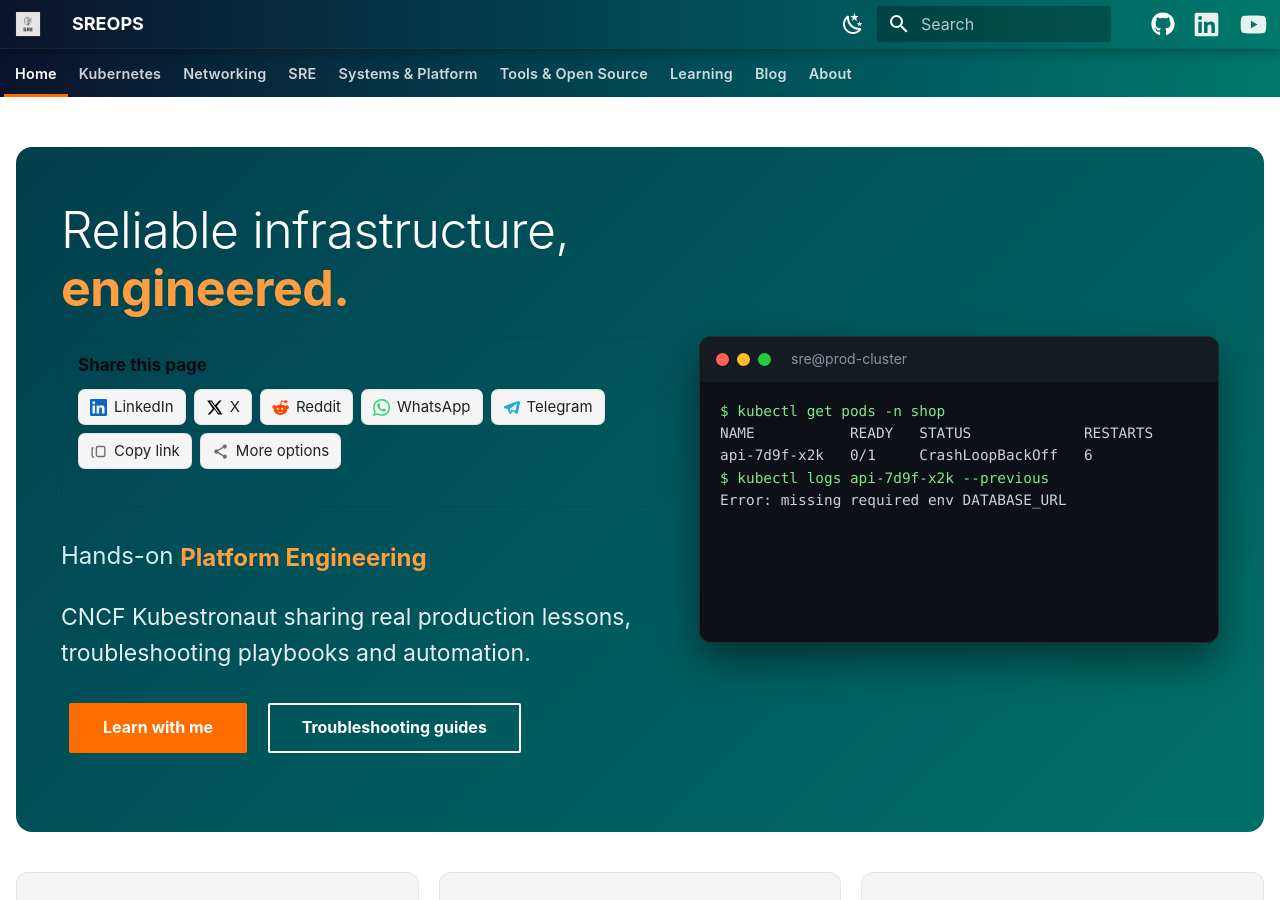
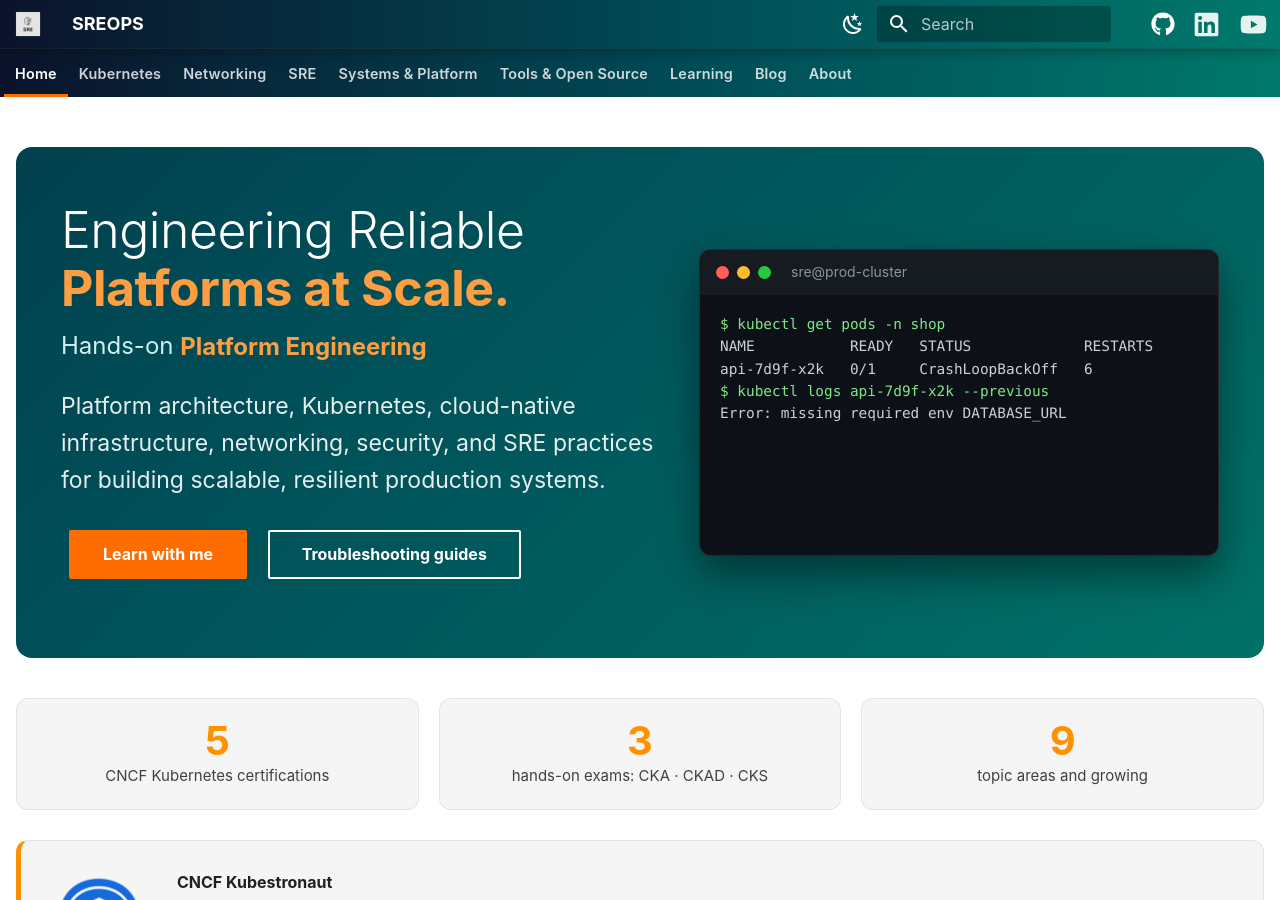
Before and after one commit to sinhatarak/sreops, an MkDocs documentation site: the page built from docs/index.md, in a window 1280 px wide and 900 px high. Built offline with MkDocs 1.6.1 and Material for MkDocs 9.7.7, drawn with Linux system fonts in a browser that asks for light colours; comment, search, counter and statistics services are not loaded.

Commit message:
Update homepage and share widget

```diff
--- a/docs/index.md
+++ b/docs/index.md
@@ -8,11 +8,11 @@
 
 <div class="hero-copy" markdown>
 
-# Reliable infrastructure, **engineered.**
+# Engineering Reliable **Platforms at Scale.**
 
 <p class="hero-roles">Hands-on <span class="rotator"><span>Kubernetes</span><span>SRE</span><span>Platform Engineering</span><span>Cloud Security</span><span>Python &amp; Go</span><span>Kubernetes</span></span></p>
 
-CNCF Kubestronaut sharing real production lessons, troubleshooting playbooks and automation.
+Platform architecture, Kubernetes, cloud-native infrastructure, networking, security, and SRE practices for building scalable, resilient production systems.
 { .hero-sub }
 
 [Learn with me](services.md){ .md-button .md-button--primary }
--- a/docs/javascripts/share.js
+++ b/docs/javascripts/share.js
@@ -4,9 +4,7 @@
   const icons = {
     linkedin: '<svg viewBox="0 0 24 24" aria-hidden="true"><path fill="currentColor" d="M20.45 20.45h-3.56v-5.57c0-1.33-.02-3.04-1.85-3.04-1.85 0-2.13 1.45-2.13 2.94v5.67H9.35V9h3.42v1.56h.05c.48-.9 1.64-1.85 3.37-1.85 3.6 0 4.26 2.37 4.26 5.46v6.28ZM5.34 7.43a2.06 2.06 0 1 1 0-4.12 2.06 2.06 0 0 1 0 4.12ZM7.12 20.45H3.56V9h3.56v11.45ZM22.22 0H1.77C.79 0 0 .77 0 1.73v20.54C0 23.23.79 24 1.77 24h20.44c.98 0 1.79-.77 1.79-1.73V1.73C24 .77 23.2 0 22.22 0Z"/></svg>',
     x: '<svg viewBox="0 0 24 24" aria-hidden="true"><path fill="currentColor" d="M18.9 2H22l-6.78 7.75L23.2 22h-6.25l-4.9-7.44L5.54 22H2.4l7.25-8.29L1.8 2h6.4l4.43 6.78L18.9 2Zm-1.1 18h1.73L7.27 3.88H5.42L17.8 20Z"/></svg>',
-    reddit: '<svg viewBox="0 0 24 24" aria-hidden="true"><path fill="currentColor" d="M24 12a3 3 0 0 0-5.1-2.14 11.8 11.8 0 0 0-5.8-1.8l1-4.7 3.26.7a2.1 2.1 0 1 0 .22-1.2l-4-.86a.62.62 0 0 0-.74.47l-1.16 5.45a11.9 11.9 0 0 0-5.62 1.85A3 3 0 1 0 2.8 14.4c-.05.3-.08.6-.08.9 0 4.1 4.16 7.42 9.3 7.42s9.3-3.32 9.3-7.42c0-.3-.03-.6-.08-.9A3 3 0 0 0 24 12ZM6.4 13.8a1.55 1.55 0 1 1 3.1 0 1.55 1.55 0 0 1-3.1 0Zm8.5 5.1a5.35 5.35 0 0 1-5.8 0 .62.62 0 0 1 .7-1.02 4.1 4.1 0 0 0 4.4 0 .62.62 0 1 1 .7 1.02Zm-.4-3.55a1.55 1.55 0 1 1 0-3.1 1.55 1.55 0 0 1 0 3.1Z"/></svg>',
     whatsapp: '<svg viewBox="0 0 24 24" aria-hidden="true"><path fill="currentColor" d="M20.52 3.48A11.82 11.82 0 0 0 12.1 0C5.55 0 .22 5.32.22 11.88c0 2.1.55 4.15 1.6 5.96L.12 24l6.3-1.65a11.9 11.9 0 0 0 5.68 1.45h.01c6.55 0 11.88-5.33 11.88-11.88 0-3.17-1.24-6.15-3.47-8.44ZM12.1 21.78h-.01a9.9 9.9 0 0 1-5.04-1.38l-.36-.21-3.74.98 1-3.65-.24-.37a9.83 9.83 0 0 1-1.51-5.27c0-5.47 4.45-9.92 9.92-9.92a9.86 9.86 0 0 1 7.02 2.91 9.86 9.86 0 0 1 2.9 7.02c0 5.47-4.45 9.89-9.94 9.89Zm5.44-7.42c-.3-.15-1.76-.87-2.03-.97-.27-.1-.47-.15-.67.15-.2.3-.77.97-.94 1.17-.17.2-.35.22-.65.07-.3-.15-1.26-.46-2.4-1.47-.89-.79-1.49-1.76-1.66-2.06-.17-.3-.02-.46.13-.61.13-.13.3-.35.45-.52.15-.17.2-.3.3-.5.1-.2.05-.37-.02-.52-.08-.15-.67-1.62-.92-2.22-.24-.58-.49-.5-.67-.51h-.57c-.2 0-.52.07-.79.37-.27.3-1.04 1.02-1.04 2.49s1.07 2.89 1.22 3.09c.15.2 2.1 3.2 5.09 4.49.71.31 1.26.49 1.69.63.71.23 1.36.2 1.87.12.57-.08 1.76-.72 2.01-1.42.25-.7.25-1.29.17-1.42-.07-.12-.27-.2-.57-.35Z"/></svg>',
-    telegram: '<svg viewBox="0 0 24 24" aria-hidden="true"><path fill="currentColor" d="M21.94 3.32a1.5 1.5 0 0 0-1.58-.23L2.05 10.2a1.5 1.5 0 0 0 .13 2.82l4.72 1.57 1.76 5.5a1.5 1.5 0 0 0 2.68.42l2.62-3.57 4.77 3.5a1.5 1.5 0 0 0 2.36-.9l3.03-14.7a1.5 1.5 0 0 0-2.18-1.52ZM9.6 14.02l9.2-7.2-7.57 8.75-.3 3.18-1.33-4.15Zm2.48 1.17 7.75-9.07-2.1 10.2-5.65-1.13Z"/></svg>',
     copy: '<svg viewBox="0 0 24 24" aria-hidden="true"><path fill="currentColor" d="M8 7a3 3 0 0 1 3-3h8a3 3 0 0 1 3 3v10a3 3 0 0 1-3 3h-8a3 3 0 0 1-3-3V7Zm3-1a1 1 0 0 0-1 1v10a1 1 0 0 0 1 1h8a1 1 0 0 0 1-1V7a1 1 0 0 0-1-1h-8ZM2 7a1 1 0 0 1 1-1h2v2H4v10a1 1 0 0 0 1 1h1v2H5a3 3 0 0 1-3-3V7Z"/></svg>',
     share: '<svg viewBox="0 0 24 24" aria-hidden="true"><path fill="currentColor" d="M18 16.08c-.76 0-1.44.3-1.96.77L8.91 12.7a3.2 3.2 0 0 0 0-1.39l7.05-4.11a3 3 0 1 0-.94-1.72L7.97 9.59a3 3 0 1 0 0 4.82l7.12 4.16a3 3 0 1 0 2.91-2.49Z"/></svg>'
   };
@@ -16,12 +14,8 @@
       `https://www.linkedin.com/sharing/share-offsite/?url=${encodeURIComponent(url)}`,
     x: (url, title) =>
       `https://twitter.com/intent/tweet?url=${encodeURIComponent(url)}&text=${encodeURIComponent(title)}`,
-    reddit: (url, title) =>
-      `https://www.reddit.com/submit?url=${encodeURIComponent(url)}&title=${encodeURIComponent(title)}`,
     whatsapp: (url, title) =>
-      `https://api.whatsapp.com/send?text=${encodeURIComponent(title + " " + url)}`,
-    telegram: (url, title) =>
-      `https://t.me/share/url?url=${encodeURIComponent(url)}&text=${encodeURIComponent(title)}`
+      `https://api.whatsapp.com/send?text=${encodeURIComponent(title + " " + url)}`
   };
 
   function addStyles() {
@@ -86,25 +80,14 @@
       .sreops-share__buttons a[data-share="x"] svg {
         color: #000000;
       }
-      .sreops-share__buttons a[data-share="reddit"] svg {
-        color: #FF4500;
-      }
       .sreops-share__buttons a[data-share="whatsapp"] svg {
         color: #25D366;
-      }
-      .sreops-share__buttons a[data-share="telegram"] svg {
-        color: #26A5E4;
       }
       .sreops-share__buttons button[data-share="copy"] svg,
       .sreops-share__buttons button[data-share="native"] svg {
         color: var(--md-default-fg-color--light, #666666);
       }
-      .sreops-share__status {
-        min-height: 1em;
-        margin-top: 8px;
-        color: var(--md-default-fg-color--light, #666);
-        font-size: .75rem;
-      }
+
       @media (max-width: 600px) {
         .sreops-share { padding: 12px; }
         .sreops-share__buttons { gap: 6px; }
@@ -136,6 +119,16 @@
 
   function initShare() {
     const article = document.querySelector(".md-content__inner");
+
+    // Hide sharing only on the homepage.
+    const path = window.location.pathname.replace(/\/+$/, "");
+    const isHomePage = path === "" || path === "/index.html";
+
+    if (isHomePage) {
+      document.querySelectorAll(".sreops-share").forEach((el) => el.remove());
+      return;
+    }
+
     if (!article || article.querySelector(".sreops-share")) return;
 
     const heading = article.querySelector("h1");
@@ -153,9 +146,7 @@
       <div class="sreops-share__buttons">
         <a data-share="linkedin" target="_blank" rel="noopener noreferrer">${icons.linkedin}<span>LinkedIn</span></a>
         <a data-share="x" target="_blank" rel="noopener noreferrer">${icons.x}<span>X</span></a>
-        <a data-share="reddit" target="_blank" rel="noopener noreferrer">${icons.reddit}<span>Reddit</span></a>
         <a data-share="whatsapp" target="_blank" rel="noopener noreferrer">${icons.whatsapp}<span>WhatsApp</span></a>
-        <a data-share="telegram" target="_blank" rel="noopener noreferrer">${icons.telegram}<span>Telegram</span></a>
         <button type="button" data-share="copy">${icons.copy}<span>Copy link</span></button>
         <button type="button" data-share="native">${icons.share}<span>More options</span></button>
       </div>
```
